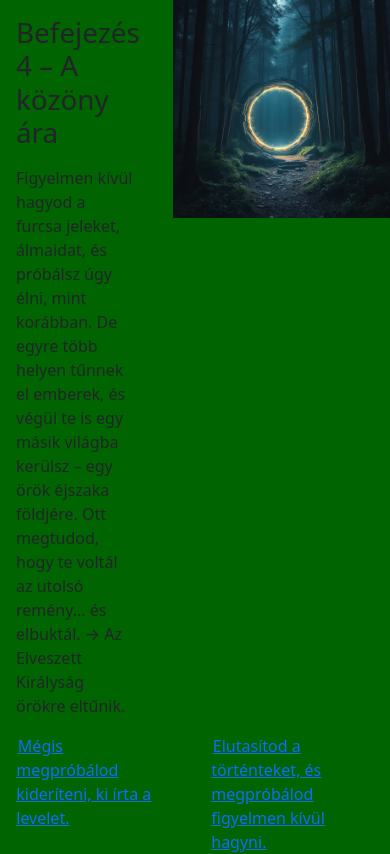
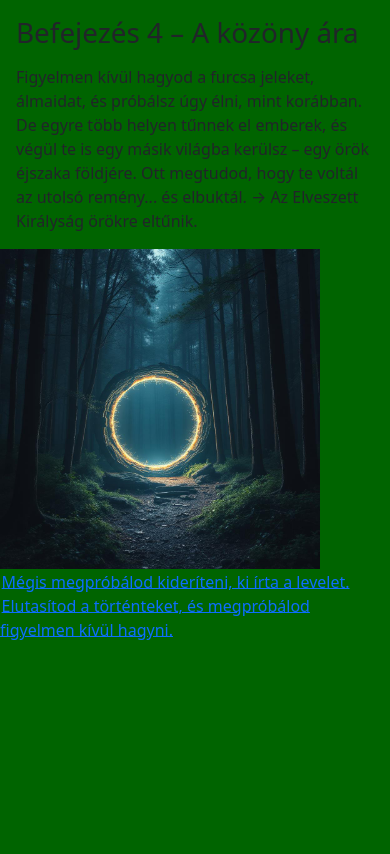
Before and after one commit to cobragaming453/projekt-1, a plain HTML site: page a7.html in a window 390 px wide. Drawn offline with Linux system fonts and the light colour scheme.

Commit message:
Add files via upload

```diff
--- a/a7.html
+++ b/a7.html
@@ -8,21 +8,21 @@
     <title>valami</title>
   </head>
   <body class="row">
-    <div class="col-5">
+    <div class="col-md-5">
     <h1>Befejezés 4 – A közöny ára</h1>
      <p>Figyelmen kívül hagyod a furcsa jeleket, álmaidat, és próbálsz úgy élni, mint korábban. De egyre több helyen tűnnek el emberek, és végül te is egy másik világba kerülsz – egy örök éjszaka földjére. Ott megtudod, hogy te voltál az utolsó remény... és elbuktál.
 
       → Az Elveszett Királyság örökre eltűnik.</p>
 </div>
-<div class="col 5 img-fluid">
+<div class="col-md-5 img-fluid">
 <img class="img-fluid" src="pic_7.png" alt="portal">
 </div>
 </div>
 <div class="row">
-<div class="col-5">
+<div class="col-md-5">
     <a href="a1">Mégis megpróbálod kideríteni, ki írta a levelet.</a>
 </div>
-<div class="col-5 ">
+<div class="col-md-5 ">
     <a href="a2.html">Elutasítod a történteket, és megpróbálod figyelmen kívül hagyni.</a>
 </div>
 </div>
```
